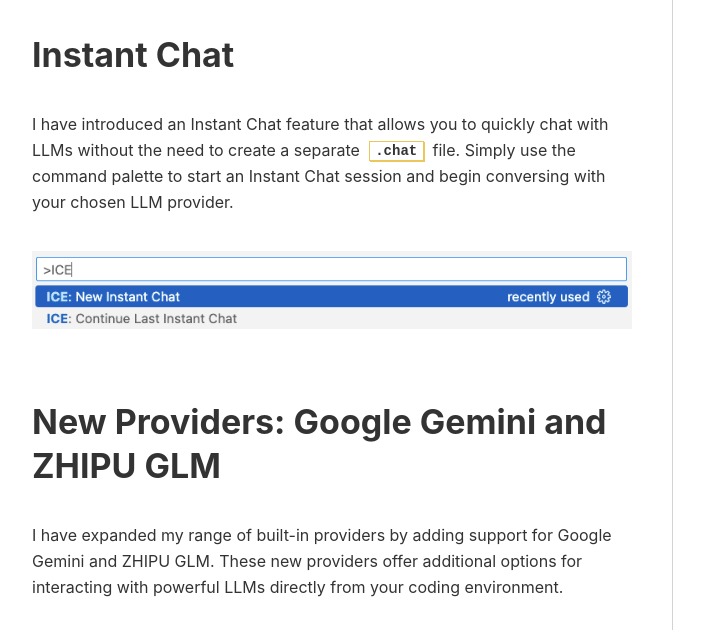
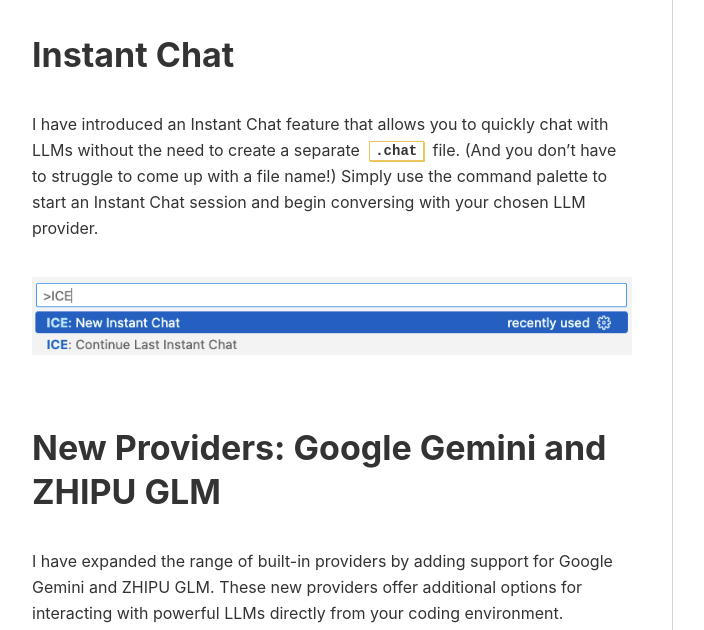
Before and after one commit to richardhyy/leaves-one, a plain HTML site: page 2024/04/08/ice-updates-and-new-features/index.html in a window 1280 px wide. Shown: the part 2790-3420 px from the top of the page, without its empty margins (158-862 px from the left). Drawn offline with nearby package versions, Linux system fonts and the light colour scheme; no server answers.

Commit message:
Update post

```diff
--- a/2024/04/08/ice-updates-and-new-features/index.html
+++ b/2024/04/08/ice-updates-and-new-features/index.html
@@ -40,9 +40,9 @@ gtag('config', 'xx-xxxxxxx-xx');</script><link rel="stylesheet" href="/css/tocbo
 <h2 id="Enhanced-Message-Composition"><a href="#Enhanced-Message-Composition" class="headerlink" title="Enhanced Message Composition"></a>Enhanced Message Composition</h2><p>I have replaced the plain text editor with a feature-rich CodeMirror editor, providing a better message composition experience. The new editor supports auto-completion and other advanced editing features to help you craft messages more efficiently.</p>
 <h2 id="Attachment-Support"><a href="#Attachment-Support" class="headerlink" title="Attachment Support"></a>Attachment Support</h2><p>ICE now supports attachments in chat messages. You can easily include relevant files, images, or documents in your conversations, enabling a more comprehensive and context-rich interaction with LLMs.</p>
 <p><img src="ice_attachments.png" alt="Screenshot: Attachment support in ICE"></p>
-<h2 id="Instant-Chat"><a href="#Instant-Chat" class="headerlink" title="Instant Chat"></a>Instant Chat</h2><p>I have introduced an Instant Chat feature that allows you to quickly chat with LLMs without the need to create a separate <code>.chat</code> file. Simply use the command palette to start an Instant Chat session and begin conversing with your chosen LLM provider.</p>
+<h2 id="Instant-Chat"><a href="#Instant-Chat" class="headerlink" title="Instant Chat"></a>Instant Chat</h2><p>I have introduced an Instant Chat feature that allows you to quickly chat with LLMs without the need to create a separate <code>.chat</code> file. (And you don’t have to struggle to come up with a file name!) Simply use the command palette to start an Instant Chat session and begin conversing with your chosen LLM provider.</p>
 <p><img src="ice_instant_chat.png" alt="Screenshot: Instant Chat in ICE"></p>
-<h2 id="New-Providers-Google-Gemini-and-ZHIPU-GLM"><a href="#New-Providers-Google-Gemini-and-ZHIPU-GLM" class="headerlink" title="New Providers: Google Gemini and ZHIPU GLM"></a>New Providers: Google Gemini and ZHIPU GLM</h2><p>I have expanded my range of built-in providers by adding support for Google Gemini and ZHIPU GLM. These new providers offer additional options for interacting with powerful LLMs directly from your coding environment.</p>
+<h2 id="New-Providers-Google-Gemini-and-ZHIPU-GLM"><a href="#New-Providers-Google-Gemini-and-ZHIPU-GLM" class="headerlink" title="New Providers: Google Gemini and ZHIPU GLM"></a>New Providers: Google Gemini and ZHIPU GLM</h2><p>I have expanded the range of built-in providers by adding support for Google Gemini and ZHIPU GLM. These new providers offer additional options for interacting with powerful LLMs directly from your coding environment.</p>
 <p><img src="ice_new_providers_conversation.png" alt="Screenshot: Google Gemini and ZHIPU GLM providers in ICE"></p>
 <h2 id="Configuration-Enhancements"><a href="#Configuration-Enhancements" class="headerlink" title="Configuration Enhancements"></a>Configuration Enhancements</h2><p>I have made several improvements to the configuration experience in ICE. You can now quickly edit and switch between configurations directly in the chat view. I have also enhanced the initialization process and improved error handling and variable prompt logic for chat providers.</p>
 <p><img src="ice_config_editing.png" alt="Screenshot: Configuration enhancements in ICE"></p>
```
Also changed, not shown: tags/development/index.html (+1 -1 lines).
